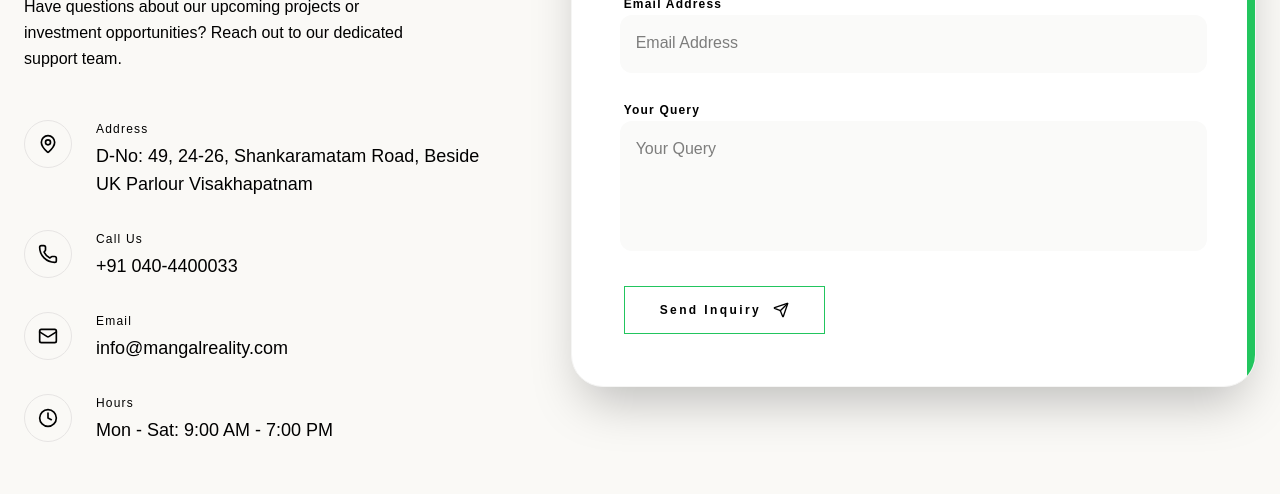
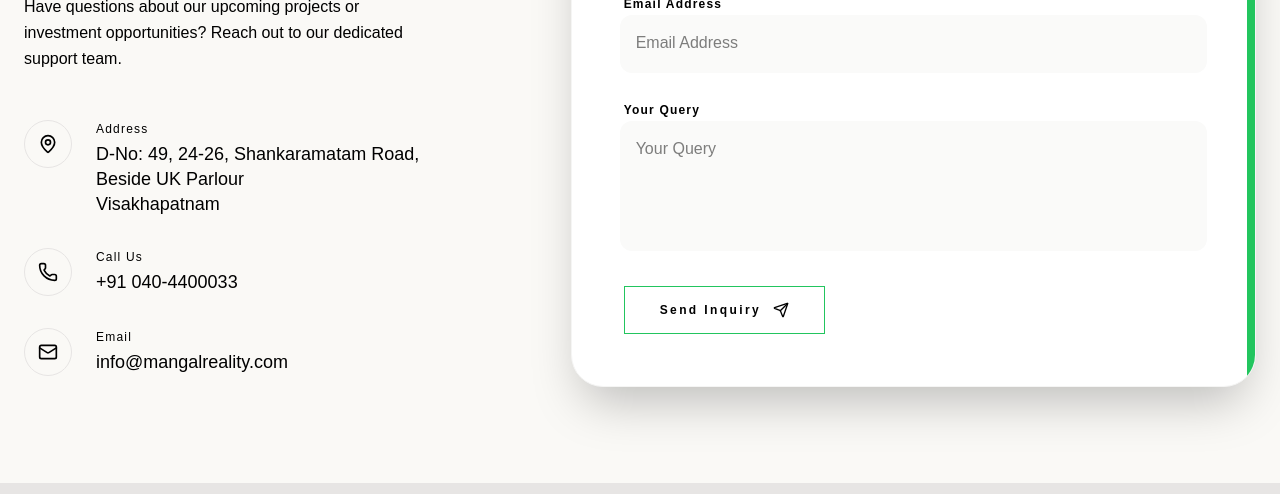
Before and after one commit to RiteshRanga78654/mangal_reality, a Next.js app: page /contact-us in a window 1280 px wide. Shown: the part 900-1394 px from the top of the page. Built offline with nearby package versions, Linux system fonts and the light colour scheme; grey boxes are pictures that could not be loaded.

Commit message:
update contact

```diff
--- a/app/contact-us/page.jsx
+++ b/app/contact-us/page.jsx
@@ -102,18 +102,31 @@ export default function ContactUs() {
 
             <div className="space-y-8">
               {[
-                { icon: <MapPin />, title: "Address", content: "D-No: 49, 24-26, Shankaramatam Road, Beside UK Parlour\nVisakhapatnam" },
+                {
+                  icon: <MapPin />,
+                  title: "Address",
+                  content: (
+                    <>
+                      D-No: 49, 24-26, Shankaramatam Road,<br />
+                      Beside UK Parlour<br />
+                      Visakhapatnam
+                    </>
+                  )
+                },
                 { icon: <Phone />, title: "Call Us", content: "+91 040-4400033" },
                 { icon: <Mail />, title: "Email", content: "info@mangalreality.com" },
-                { icon: <Clock />, title: "Hours", content: "Mon - Sat: 9:00 AM - 7:00 PM" }
+                // { icon: <Clock />, title: "Hours", content: "Mon - Sat: 9:00 AM - 7:00 PM" }
               ].map((item, i) => (
                 <div key={i} className="flex gap-6 items-start group">
                   <div className="w-12 h-12 rounded-full border border-stone-200 flex items-center justify-center text-black group-hover:bg-[#22C55E] group-hover:text-white group-hover:border-[#22C55E] transition-all shrink-0">
                     {React.cloneElement(item.icon, { size: 20 })}
                   </div>
                   <div>
-                    <h4 className="text-[12px]   tracking-widest text-black mb-1">{item.title}</h4>
-                    <p className="text-lg  text-black">{item.content}</p>
+                    <h4 className="text-[12px] tracking-widest text-black mb-1">{item.title}</h4>
+                    {/* Changed p to div to support the multi-line React Fragment */}
+                    <div className="text-lg text-black leading-snug font-medium">
+                      {item.content}
+                    </div>
                   </div>
                 </div>
               ))}
@@ -139,7 +152,7 @@ export default function ContactUs() {
                       placeholder="Full Name"
                       className="w-full bg-stone-50 p-4 rounded-xl outline-none border-b-2 border-transparent focus:border-[#22c55e] transition-all text-black"
                       value={formData.name}
-                      onChange={(e) => setFormData({...formData, name: e.target.value})}
+                      onChange={(e) => setFormData({ ...formData, name: e.target.value })}
                     />
                   </div>
                   <div className="space-y-2">
@@ -149,7 +162,7 @@ export default function ContactUs() {
                       placeholder="Phone Number"
                       className="w-full bg-stone-50 p-4 rounded-xl outline-none border-b-2 border-transparent focus:border-[#22c55e] transition-all text-black"
                       value={formData.phone}
-                      onChange={(e) => setFormData({...formData, phone: e.target.value})}
+                      onChange={(e) => setFormData({ ...formData, phone: e.target.value })}
                     />
                   </div>
                 </div>
@@ -161,7 +174,7 @@ export default function ContactUs() {
                     placeholder="Email Address"
                     className="w-full bg-stone-50 p-4 rounded-xl outline-none border-b-2 border-transparent focus:border-[#22c55e] transition-all text-black"
                     value={formData.email}
-                    onChange={(e) => setFormData({...formData, email: e.target.value})}
+                    onChange={(e) => setFormData({ ...formData, email: e.target.value })}
                   />
                 </div>
 
@@ -172,7 +185,7 @@ export default function ContactUs() {
                     placeholder="Your Query"
                     className="w-full bg-stone-50 p-4 rounded-xl outline-none border-b-2 border-transparent focus:border-[#22c55e] transition-all resize-none text-black"
                     value={formData.message}
-                    onChange={(e) => setFormData({...formData, message: e.target.value})}
+                    onChange={(e) => setFormData({ ...formData, message: e.target.value })}
                   ></textarea>
                 </div>
 
```
